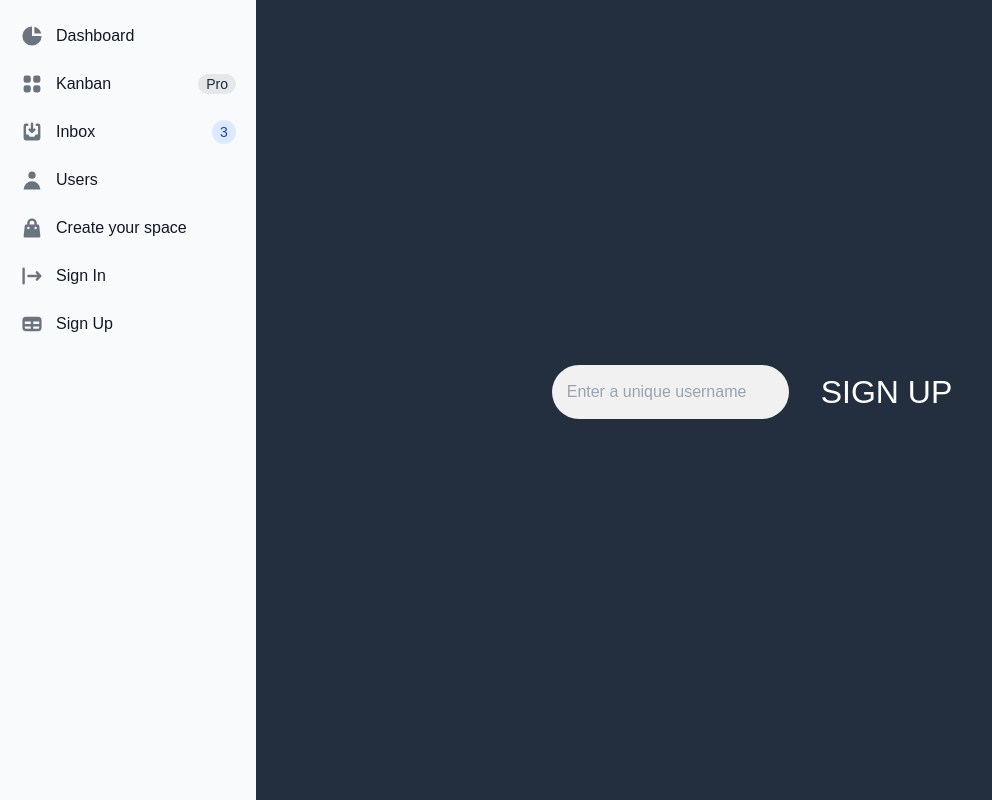
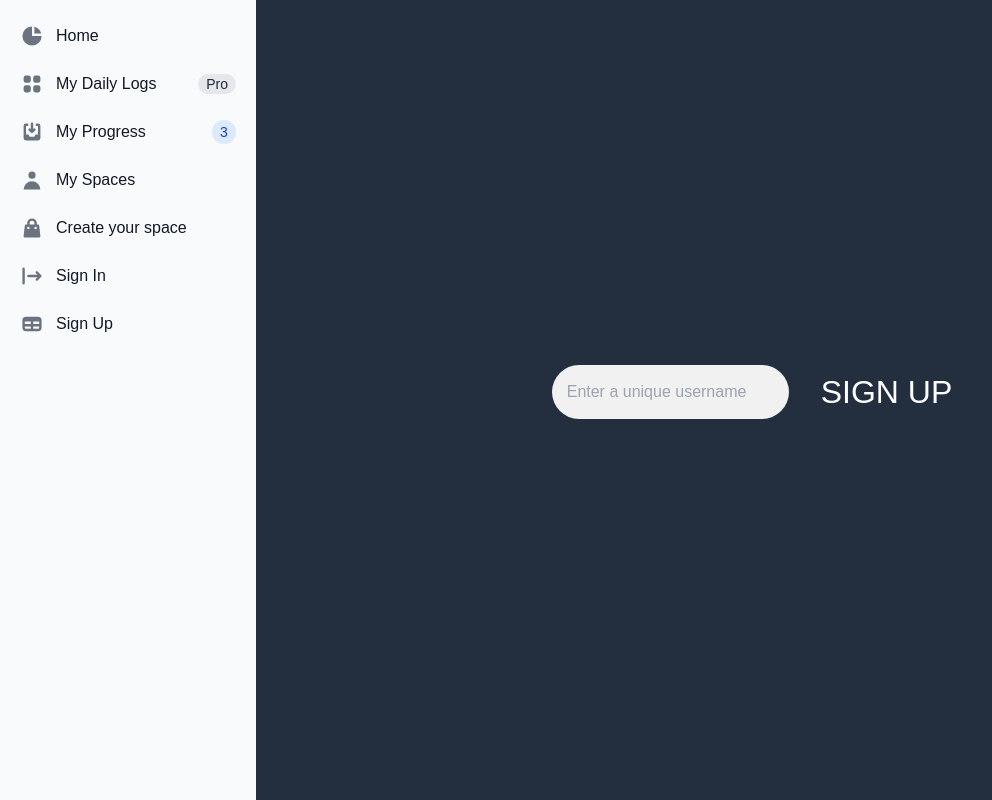
Before and after one commit to KrutikaBhatt/Samvedna, a React (Create React App) app in the folder frontend/: page /sign-up in a window 1280 px wide. Shown: the whole page, without its empty margins (0-992 px from the left). Built offline with nearby package versions, Linux system fonts and the light colour scheme.

Commit message:
nav fixes

```diff
--- a/frontend/src/components/Navbar.js
+++ b/frontend/src/components/Navbar.js
@@ -73,7 +73,7 @@ export const Navbar = ({setUserId, setUserName, setWalletAddress, userId}) => {
           <ul class="space-y-2 font-medium">
             <li>
               <a
-                href="#"
+                href="/"
                 class="flex items-center p-2 text-gray-900 rounded-lg dark:text-white hover:bg-gray-100 dark:hover:bg-gray-700">
                 <svg
                   aria-hidden="true"
@@ -84,7 +84,7 @@ export const Navbar = ({setUserId, setUserName, setWalletAddress, userId}) => {
                   <path d="M2 10a8 8 0 018-8v8h8a8 8 0 11-16 0z"></path>
                   <path d="M12 2.252A8.014 8.014 0 0117.748 8H12V2.252z"></path>
                 </svg>
-                <span class="ml-3">Dashboard</span>
+                <span class="ml-3">Home</span>
               </a>
             </li>
             <li>
@@ -99,7 +99,7 @@ export const Navbar = ({setUserId, setUserName, setWalletAddress, userId}) => {
                   xmlns="http://www.w3.org/2000/svg">
                   <path d="M5 3a2 2 0 00-2 2v2a2 2 0 002 2h2a2 2 0 002-2V5a2 2 0 00-2-2H5zM5 11a2 2 0 00-2 2v2a2 2 0 002 2h2a2 2 0 002-2v-2a2 2 0 00-2-2H5zM11 5a2 2 0 012-2h2a2 2 0 012 2v2a2 2 0 01-2 2h-2a2 2 0 01-2-2V5zM11 13a2 2 0 012-2h2a2 2 0 012 2v2a2 2 0 01-2 2h-2a2 2 0 01-2-2v-2z"></path>
                 </svg>
-                <span class="flex-1 ml-3 whitespace-nowrap">Kanban</span>
+                <span class="flex-1 ml-3 whitespace-nowrap">My Daily Logs</span>
                 <span class="inline-flex items-center justify-center px-2 ml-3 text-sm font-medium text-gray-800 bg-gray-200 rounded-full dark:bg-gray-700 dark:text-gray-300">
                   Pro
                 </span>
@@ -118,7 +118,7 @@ export const Navbar = ({setUserId, setUserName, setWalletAddress, userId}) => {
                   <path d="M8.707 7.293a1 1 0 00-1.414 1.414l2 2a1 1 0 001.414 0l2-2a1 1 0 00-1.414-1.414L11 7.586V3a1 1 0 10-2 0v4.586l-.293-.293z"></path>
                   <path d="M3 5a2 2 0 012-2h1a1 1 0 010 2H5v7h2l1 2h4l1-2h2V5h-1a1 1 0 110-2h1a2 2 0 012 2v10a2 2 0 01-2 2H5a2 2 0 01-2-2V5z"></path>
                 </svg>
-                <span class="flex-1 ml-3 whitespace-nowrap">Inbox</span>
+                <span class="flex-1 ml-3 whitespace-nowrap">My Progress</span>
                 <span class="inline-flex items-center justify-center w-3 h-3 p-3 ml-3 text-sm font-medium text-blue-800 bg-blue-100 rounded-full dark:bg-blue-900 dark:text-blue-300">
                   3
                 </span>
@@ -126,7 +126,7 @@ export const Navbar = ({setUserId, setUserName, setWalletAddress, userId}) => {
             </li>
             <li>
               <a
-                href="#"
+                href={`/space/get-my-space/userID`}
                 class="flex items-center p-2 text-gray-900 rounded-lg dark:text-white hover:bg-gray-100 dark:hover:bg-gray-700">
                 <svg
                   aria-hidden="true"
@@ -139,7 +139,7 @@ export const Navbar = ({setUserId, setUserName, setWalletAddress, userId}) => {
                     d="M10 9a3 3 0 100-6 3 3 0 000 6zm-7 9a7 7 0 1114 0H3z"
                     clip-rule="evenodd"></path>
                 </svg>
-                <span class="flex-1 ml-3 whitespace-nowrap">Users</span>
+                <span class="flex-1 ml-3 whitespace-nowrap">My Spaces</span>
               </a>
             </li>
             <li>
```
